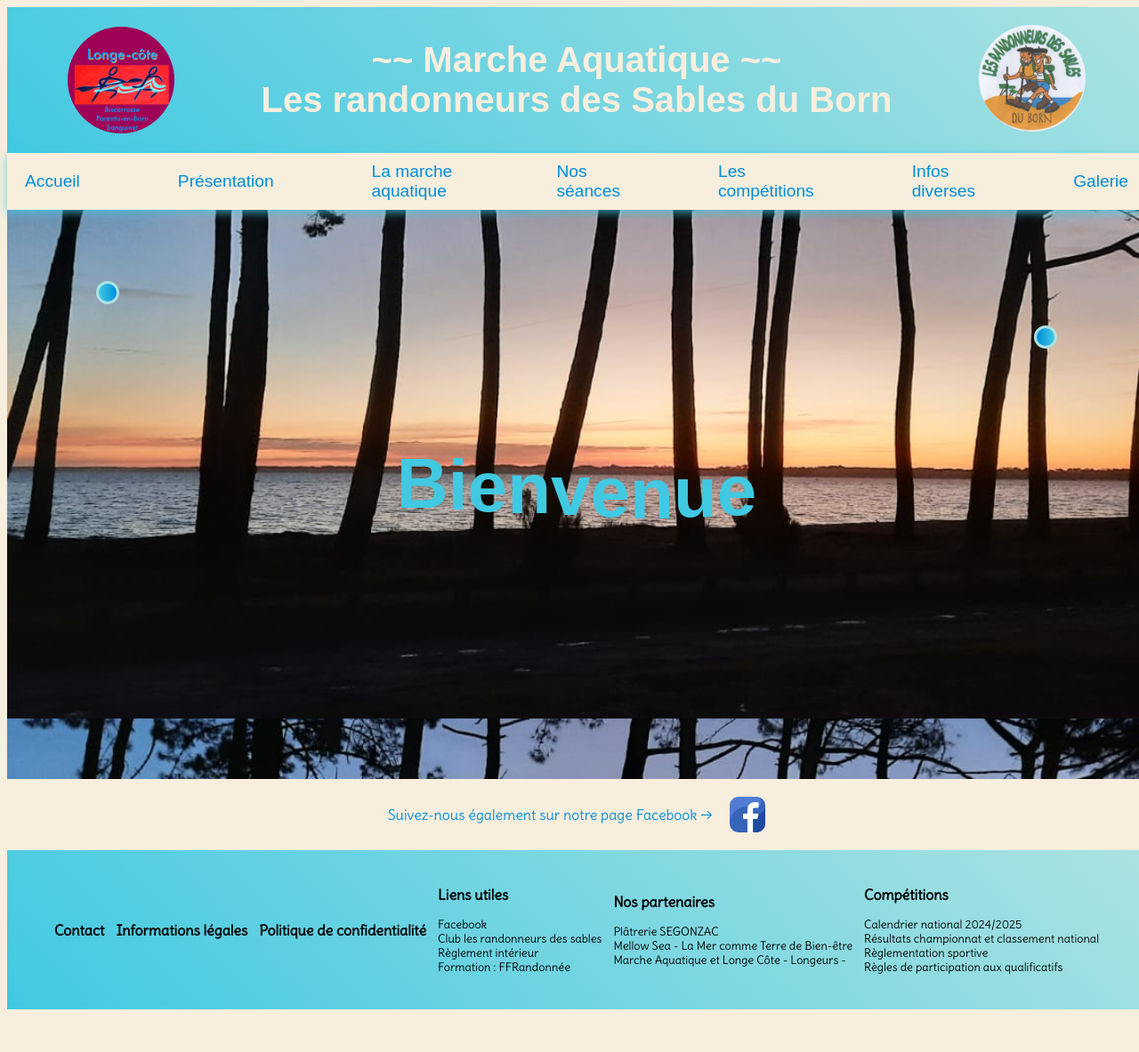
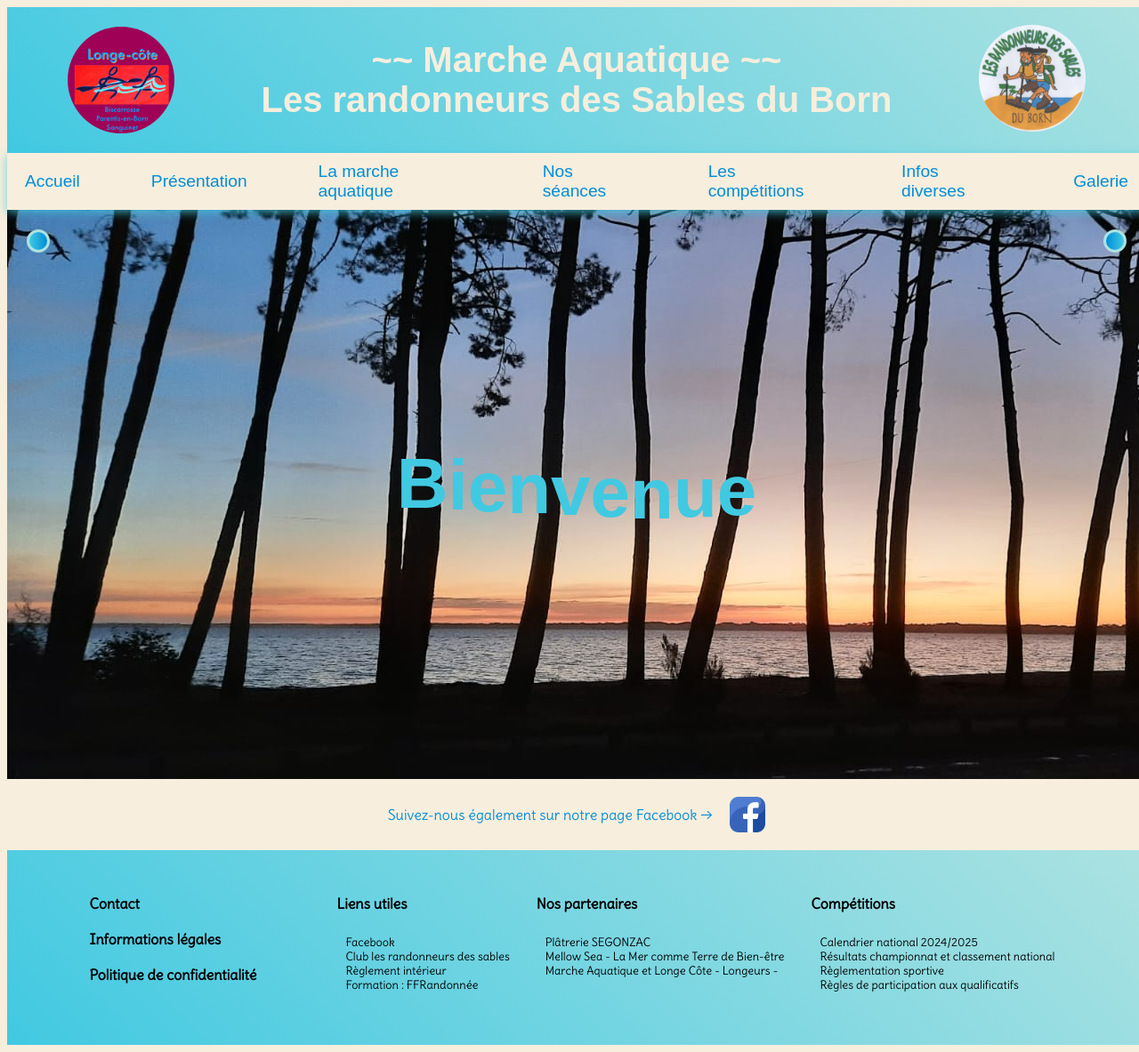
Before and after one commit to TchoukaDev/marche_aquatique, a PHP site: page / in a window 1280 px wide. Shown: the whole page at 89% size. Before the commit the page ends 1135 px from the top, so only its background shows below. Run offline with PHP 8.4, Linux system fonts and the light colour scheme; some web fonts are replaced.

Commit message:
responsive

```diff
--- a/index.html
+++ b/index.html
@@ -68,10 +68,12 @@
         </section>
     </main>
     <footer>
+        <div class="infos_flex">
             <!-- <li><a href="contact.html">Contact</a></li> Quand formulaire sera prêt -->
-            <div class="contact"><a href="mailto:alain.mumu@orange.fr">Contact</a></div>
-            <div>Informations légales</div>
-            <div>Politique de confidentialité</div>
+            <span class="contact"><a href="mailto:alain.mumu@orange.fr">Contact</a></span>
+            <span>Informations légales</span>
+            <span>Politique de confidentialité</span>
+        </div>
             <div>Liens utiles
                 <div class="liens_a">
                     <a href="https://www.facebook.com/share/18P1oWswhE/" target="_blank">Facebook</a>
--- a/script_main.js
+++ b/script_main.js
@@ -18,6 +18,8 @@ function textScrollRight(container, texte) {
   const elapsed = currentTimestamp - timestamp[id];
 
   if (elapsed >= 16) {
+    const largeur_texte = texte.offsetWidth;
+    const largeur_container = container.offsetWidth;
     positions[id] += 1.5
 
     if (positions[id] >= largeur_container) {
@@ -50,6 +52,8 @@ function textScrollRight(container, texte) {
      const elapsed = currentTimestamp - timestamp[id];
 
      if (elapsed >= 16) { // Environ 60 FPS
+      const largeur_texte = texte.offsetWidth;
+      const largeur_container = container.offsetWidth;
        positions[id] -= 1.5;
 
        if (positions[id] <= -largeur_texte) {
--- a/style/sass/style.scss
+++ b/style/sass/style.scss
@@ -54,10 +54,6 @@ body {
     @include flexbox(column, normal, normal);
     min-height: 100vh;
     flex-grow: 1;
-    background-image: url(../../images/fond.jpg);
-    background-size: cover;
-    background-repeat: no-repeat;
-    background-attachment: fixed;
     width:100%;
     min-height:100vh;
 }
@@ -105,7 +101,7 @@ header {
     @include boxShadow(0px 3px 10px 0px rgba(65,201,226,0.75));
     @include flexbox(row, center, center);
     @include couleurs($couleur1, $couleur4);
-    gap: 70px;
+    gap: 40px;
     position: sticky;
     top: 0px;
     z-index: 1;
@@ -115,7 +111,7 @@ header {
     }
 
     a {
-        @include font($pacifico, normal, 1.2em);
+        @include font($pacifico, normal, 1.2rem);
         padding: 10px 20px;
 
         &:hover {
@@ -125,6 +121,13 @@ header {
         }
     }
 
+}
+
+main {
+    background-image: url(../../images/fond.jpg);
+    background-size: cover;
+    background-repeat: no-repeat;
+    background-attachment: fixed;
 }
 
 /* Style du body */
@@ -156,8 +159,10 @@ h3 {
 }
 
 .container_accueil {
-    @include flexbox(row, space-between);
-    position: relative;
+    // @include flexbox(row, space-between);
+    // position: relative;
+    display: grid;
+    grid-template-columns: 1fr auto 1fr;
 }
 
 /* Container de l'image de fond */
@@ -169,24 +174,28 @@ h3 {
 
 .date {
     @include couleurs(linear-gradient(to right, $couleur4, $couleur3), $couleur1);
-    @include font($pacifico, bold, 1.5em);
+    @include font($pacifico, bold, 1.5rem);
     @include border(3px solid $couleur2, 20px);
-    position: absolute;
-    top: 130px;
-    right: 100px;
+    height: fit-content;
     width:fit-content;
+    grid-column: 3;
+    justify-self: right;
+    margin-top: 5%;
+    margin-right: 5%;
+
 }
 
 .container_meteo {
     @include flexbox(column, center);
     @include couleurs(linear-gradient(to left, $couleur4, $couleur3), $couleur1);
-    @include font($pacifico, bold, 1.5em);
+    @include font($pacifico, bold, 1.5rem);
     @include border(3px solid $couleur2, 30px);
-    position: absolute;
-    top: 80px;
-    left: 100px;
+    height: fit-content;
     width:fit-content;
     color: $couleur1;
+    grid-row: 1;
+    margin-top: 5%;
+    margin-left: 5%;
 }
 
 .spinner {
@@ -221,9 +230,10 @@ h3 {
 
 .bienvenue {
     @include flexbox(row, center);
+    grid-row: 1/3;
 
     span {
-        @include font($pacifico, bold, 5em);
+        @include font($pacifico, bold, 5rem);
         display: inline-block;
         color: $couleur3;
         transform: translateY(0);
@@ -380,10 +384,14 @@ td, th {
 
 /* style du footer */
 footer {
-    @include flexbox(row, space-evenly);
+    @include flexbox(row, center, space-evenly);
     @include couleurs(linear-gradient(45deg, $couleur3, $couleur2));
     padding: 40px;
-    font-weight:bold
+    font-weight:bold;
+
+    div {
+        padding: 10px;
+    }
 }
 
 .liens_a {
@@ -393,6 +401,11 @@ footer {
     font-weight: initial;
 }
 
+.infos_flex {
+    @include flexbox(column, start, start );
+    gap: 20px;
+    margin-right: 70px;
+}
 .contact:hover, .liens_a a:hover {
     color: $couleur4;
     font-weight: bold;
```
Also changed, not shown: other parts of style/sass/style.scss (+79 -12 lines), style/css/style.css, 1 other file.
